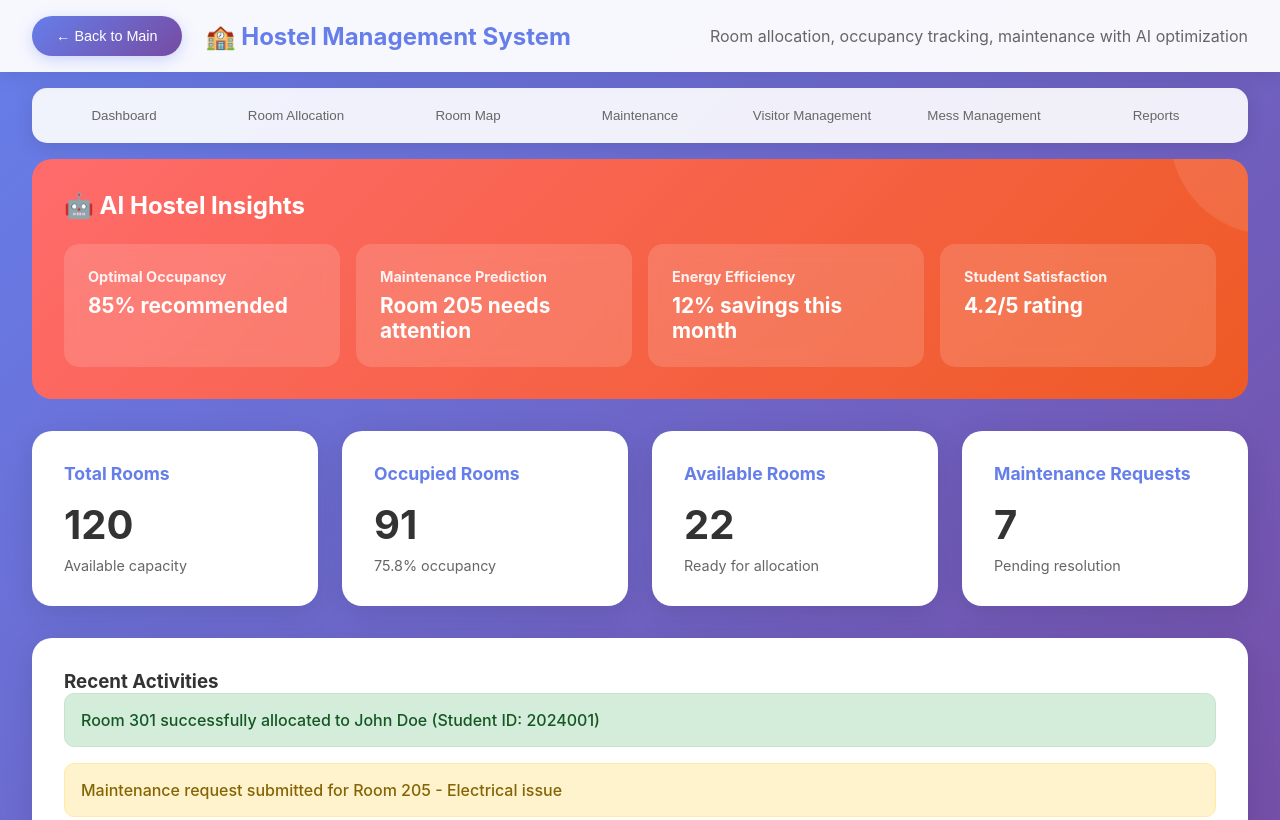
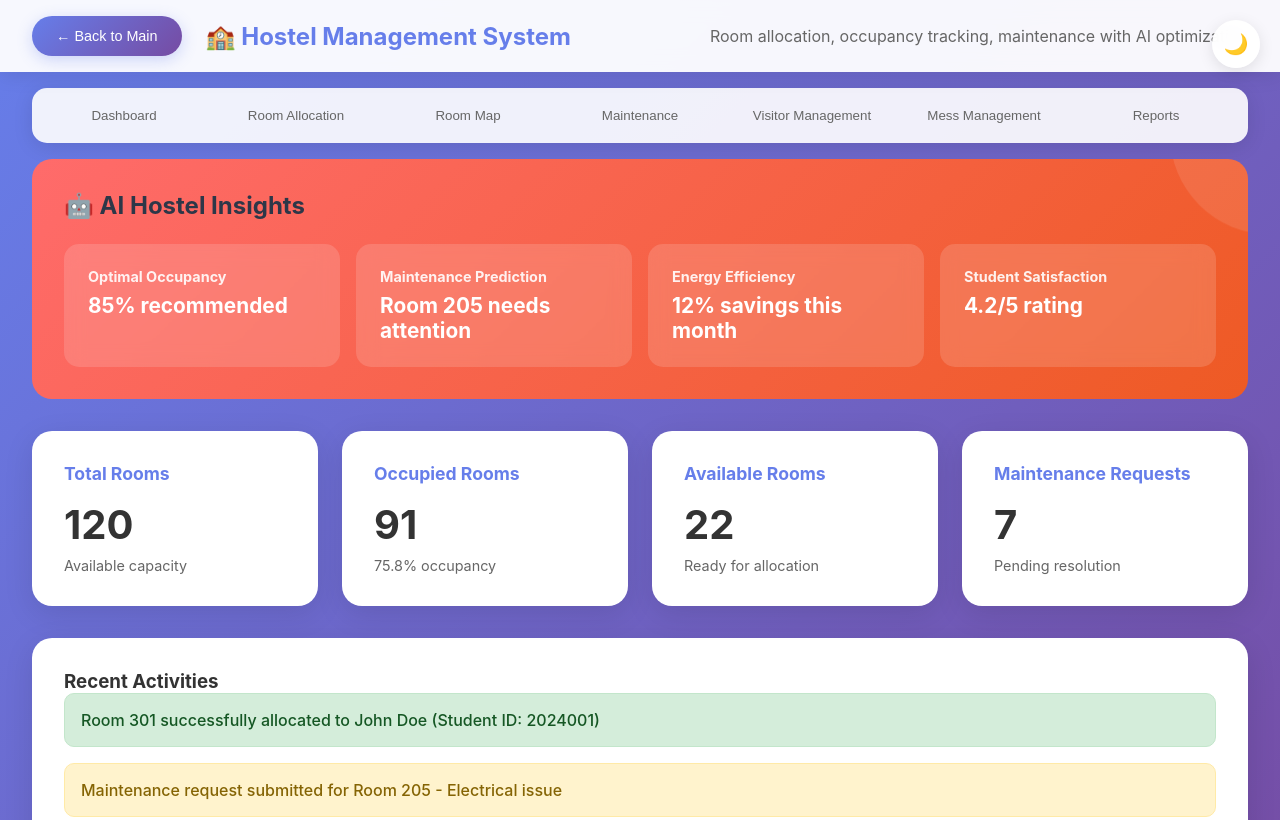
Before and after one commit to Shriwayanta/ERP, a plain HTML site: page pages/hostel/hostel.html in a window 1280 px wide. Shown: the top 820 px of the page. Drawn offline with Linux system fonts and the light colour scheme.

Commit message:
dark mode update

```diff
--- a/pages/hostel/hostel.html
+++ b/pages/hostel/hostel.html
@@ -494,6 +494,8 @@
             }
         }
     </style>
+    <script src="../../js/dark-mode.js"></script>
+
 </head>
 <body>
     <div class="header">
```
